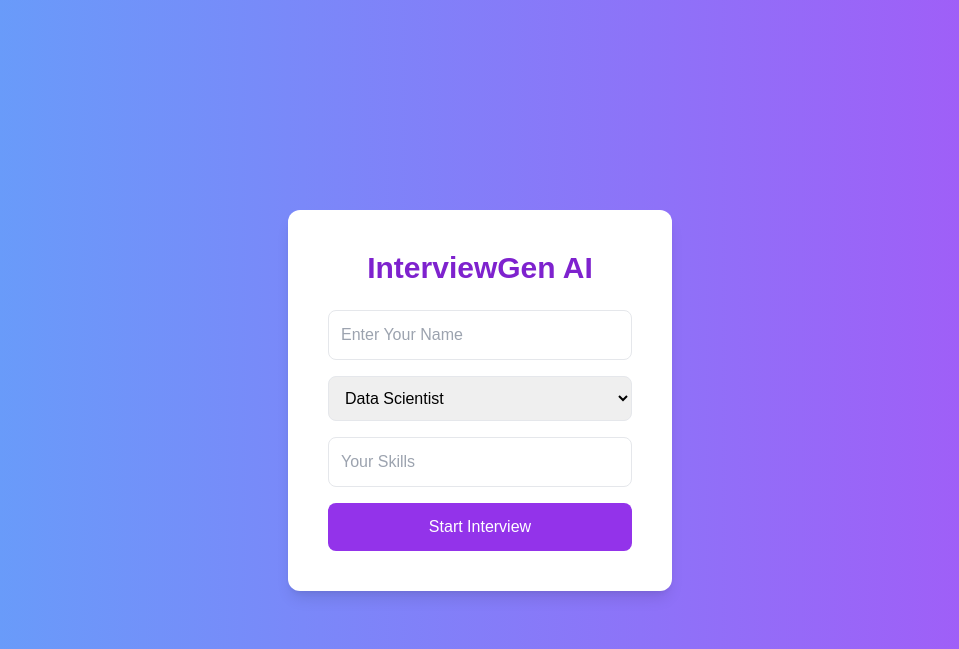
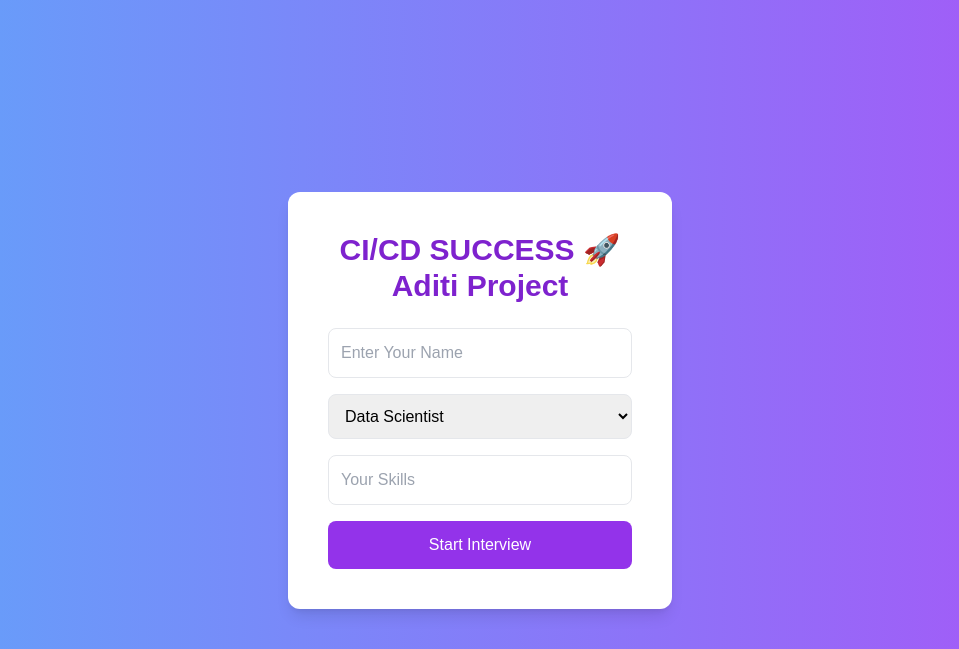
Before and after one commit to Aditi-Marathe/InterviewGen-AI, a Flask app: page / in a window 1280 px wide. Shown: the top 649 px of the page, without its empty margins (160-1119 px from the left). Run offline with Flask 3, Linux system fonts and the light colour scheme; some libraries are stand-ins or nearby versions.

Commit message:
Testing CI/CD pipeline

```diff
--- a/templates/index.html
+++ b/templates/index.html
@@ -8,7 +8,7 @@
 </head>
 <body class="bg-gradient-to-r from-blue-400 to-purple-500 min-h-screen flex items-center justify-center">
 <div class="bg-white p-10 rounded-xl shadow-lg w-96 animate-fadeIn">
-    <h1 class="text-3xl font-bold text-center mb-6 text-purple-700">InterviewGen AI</h1>
+    <h1 class="text-3xl font-bold text-center mb-6 text-purple-700">CI/CD SUCCESS 🚀 Aditi Project</h1>
     <form method="POST">
         <input name="name" type="text" placeholder="Enter Your Name" class="w-full p-3 mb-4 border rounded-lg">
         <select name="role" class="w-full p-3 mb-4 border rounded-lg">
```
